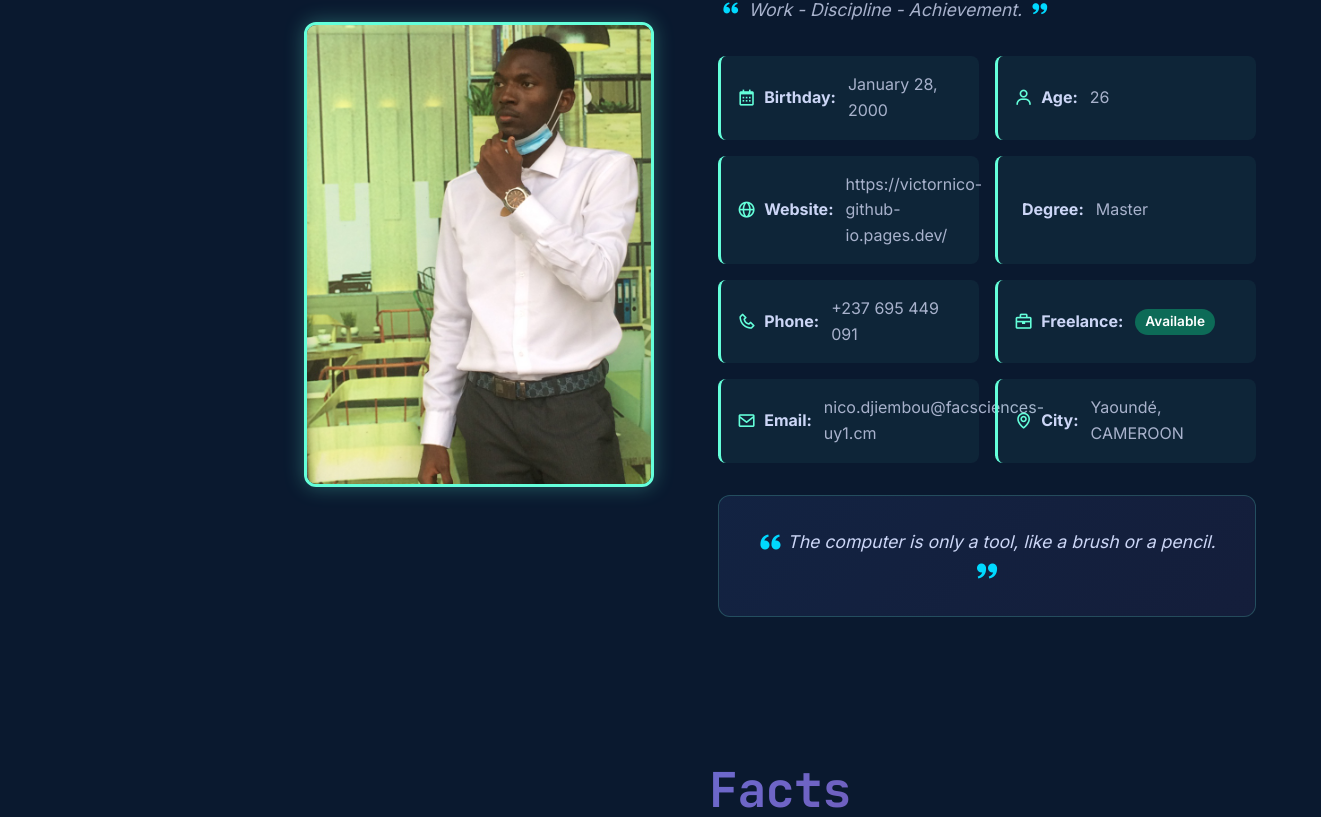
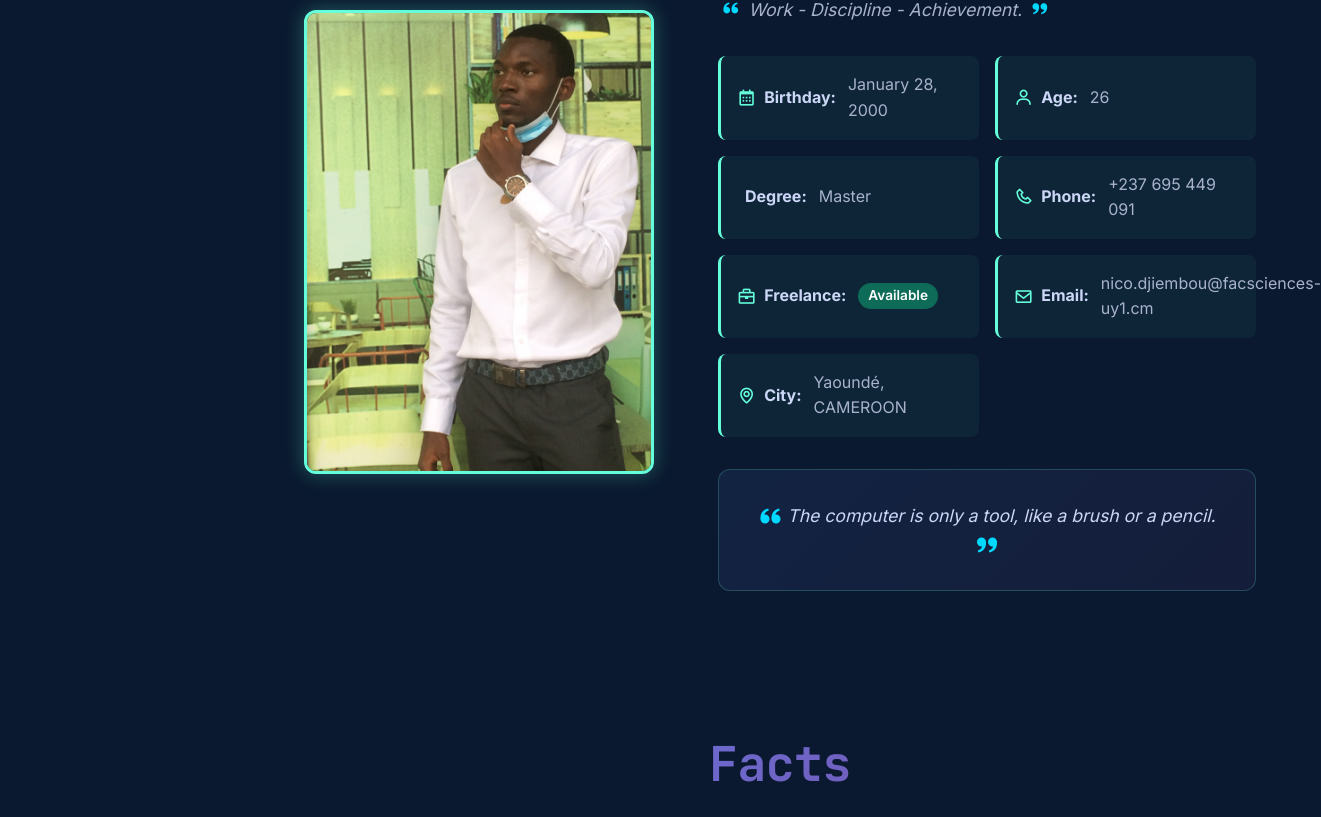
Before and after one commit to VictorNico/VictorNico.github.io, a Vue app: page / in a window 1280 px wide. Shown: the part 1323-2140 px from the top of the page, 1321 px wide, since content can reach past the window. Built offline with nearby package versions, Linux system fonts and the light colour scheme.

Commit message:
|@VictorNico| some details update 4 |

```diff
--- a/src/components/sections/About.vue
+++ b/src/components/sections/About.vue
@@ -36,13 +36,13 @@
               <span>{{ age }}</span>
             </div>
 
-            <div class="info-item">
-              <i class="bx bx-globe"></i>
-              <strong>{{ t('about.website') }}:</strong>
-              <a :href="profile?.personal?.contacts?.website" target="_blank">
-                {{ profile?.personal?.contacts?.website }}
-              </a>
-            </div>
+<!--            <div class="info-item">-->
+<!--              <i class="bx bx-globe"></i>-->
+<!--              <strong>{{ t('about.website') }}:</strong>-->
+<!--              <a :href="profile?.personal?.contacts?.website" target="_blank">-->
+<!--                {{ profile?.personal?.contacts?.website }}-->
+<!--              </a>-->
+<!--            </div>-->
 
             <div class="info-item">
               <i class="bx bx-graduation"></i>
```
